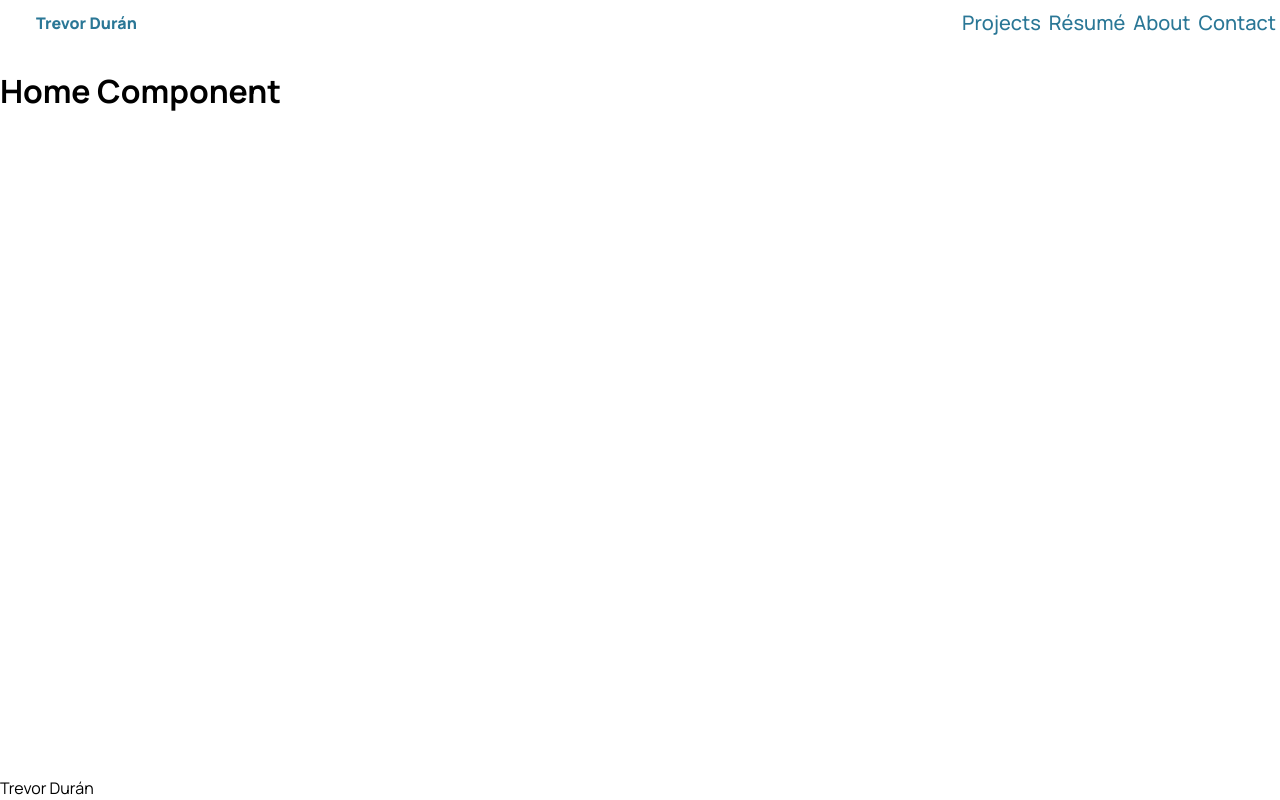
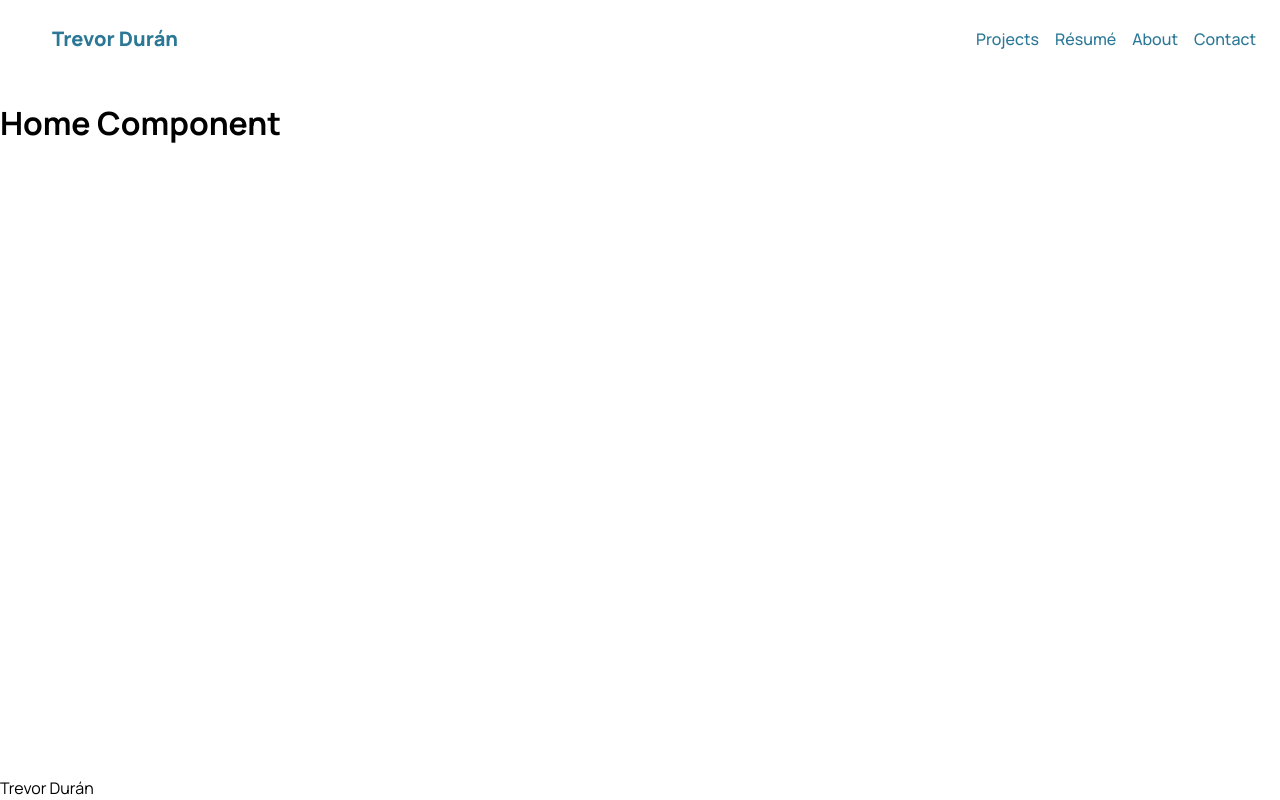
Before and after one commit to trevclev0/clevertrevor, a React (Create React App) app: page / in a window 1280 px wide. Built offline with nearby package versions, Linux system fonts and the light colour scheme.

Commit message:
feat: navbar at mobile

```diff
--- a/src/components/App/App.css
+++ /dev/null
@@ -1,7 +0,0 @@
-:root {
-  --muted-blue: #2a7796;
-}
-
-.muted-blue {
-  color: var(--muted-blue);
-}
--- a/src/components/App/App.tsx
+++ b/src/components/App/App.tsx
@@ -1,6 +1,5 @@
 import { BrowserRouter as Router, Routes, Route } from "react-router-dom";
 import Navbar from "../Navbar/Navbar";
-import "./App.css";
 import Home from "../../pages/Home/Home";
 import Projects from "../../pages/Projects/Projects";
 import Resume from "../../pages/Resume/Resume";
--- a/src/components/Navbar/Navbar.tsx
+++ b/src/components/Navbar/Navbar.tsx
@@ -7,10 +7,10 @@ import { ReactComponent as Logo } from "../../assets/logo.svg";
 
 function Navbar() {
   return (
-    <nav className="flex justify-between items-center pv2 fw5 overflow-hidden">
+    <nav className="flex justify-between items-center pa3 mv2 fw5 overflow-hidden">
       <Link className="dn flex items-center fw8 link" to="/">
         <Logo height={28} width={28} />
-        <p className="ml2 muted-blue">Trevor Dur&aacute;n</p>
+        <p className="ml2 muted-blue f4">Trevor Dur&aacute;n</p>
       </Link>
       <ul className="flex justify-around">
         <Navlink href="/projects">Projects</Navlink>
@@ -19,7 +19,7 @@ function Navbar() {
         <Navlink href="/contact">Contact</Navlink>
         <button
           type="button"
-          className="flex icon dn-ns input-reset pointer muted-blue f4"
+          className="flex icon dn-ns input-reset pointer muted-blue f4 mb1"
           aria-label="Menu"
         >
           <FontAwesomeIcon icon={faBars} />
--- a/src/components/Navlink/Navlink.tsx
+++ b/src/components/Navlink/Navlink.tsx
@@ -4,7 +4,7 @@ import { Link } from "react-router-dom";
 function Navlink({ href, children }: { href: string; children: ReactNode }) {
   return (
     <li>
-      <Link to={href} className="dn db-ns link mh1 f4 muted-blue hover-navy">
+      <Link to={href} className="dn db-ns link mh2 muted-blue hover-navy">
         {children}
       </Link>
     </li>
--- a/src/index.css
+++ b/src/index.css
@@ -53,3 +53,11 @@ h6 {
 body {
   font-family: "Manrope", "Manrope Placeholder", sans-serif;
 }
+
+:root {
+  --muted-blue: #2a7796;
+}
+
+.muted-blue {
+  color: var(--muted-blue);
+}
```
